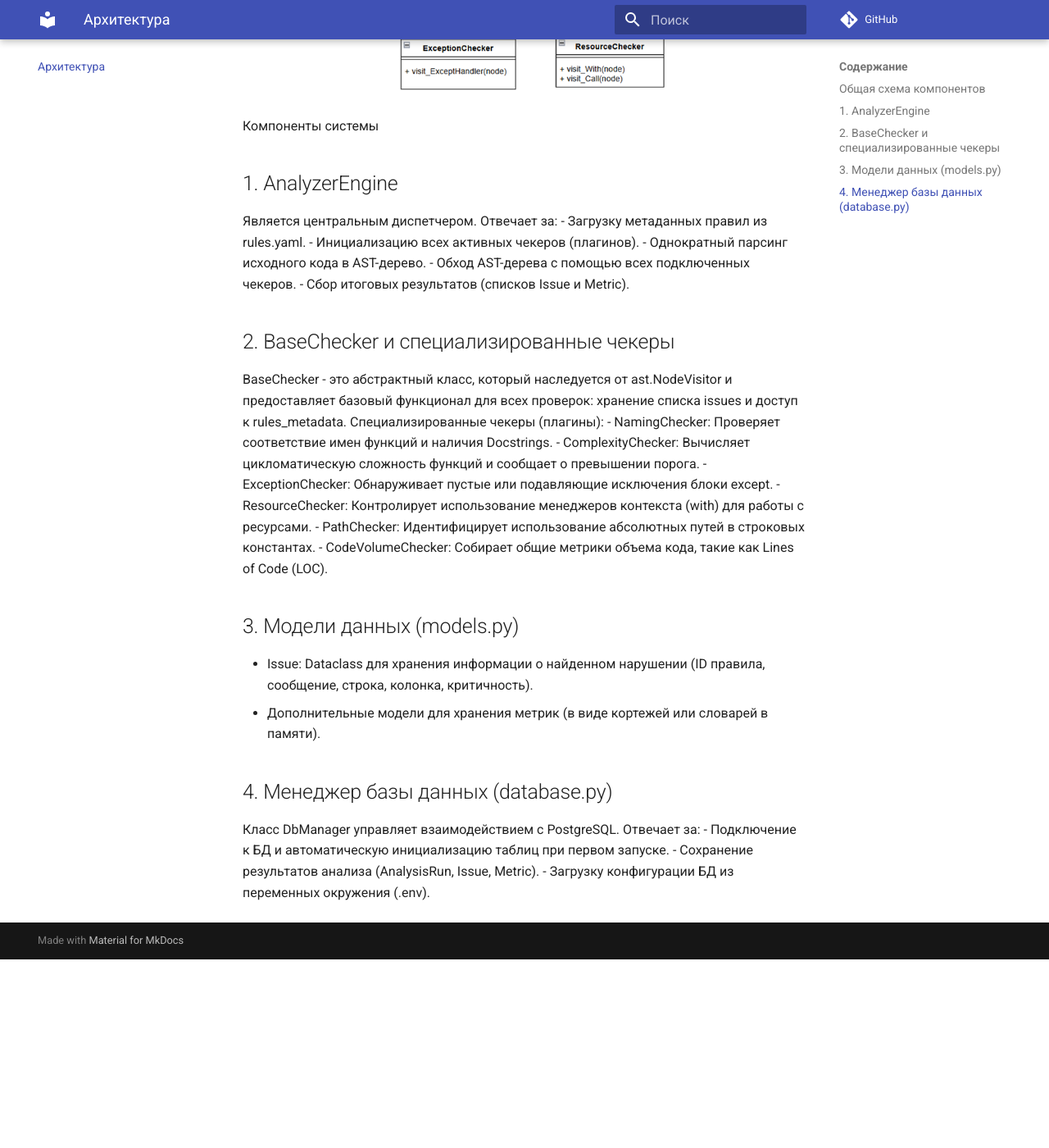
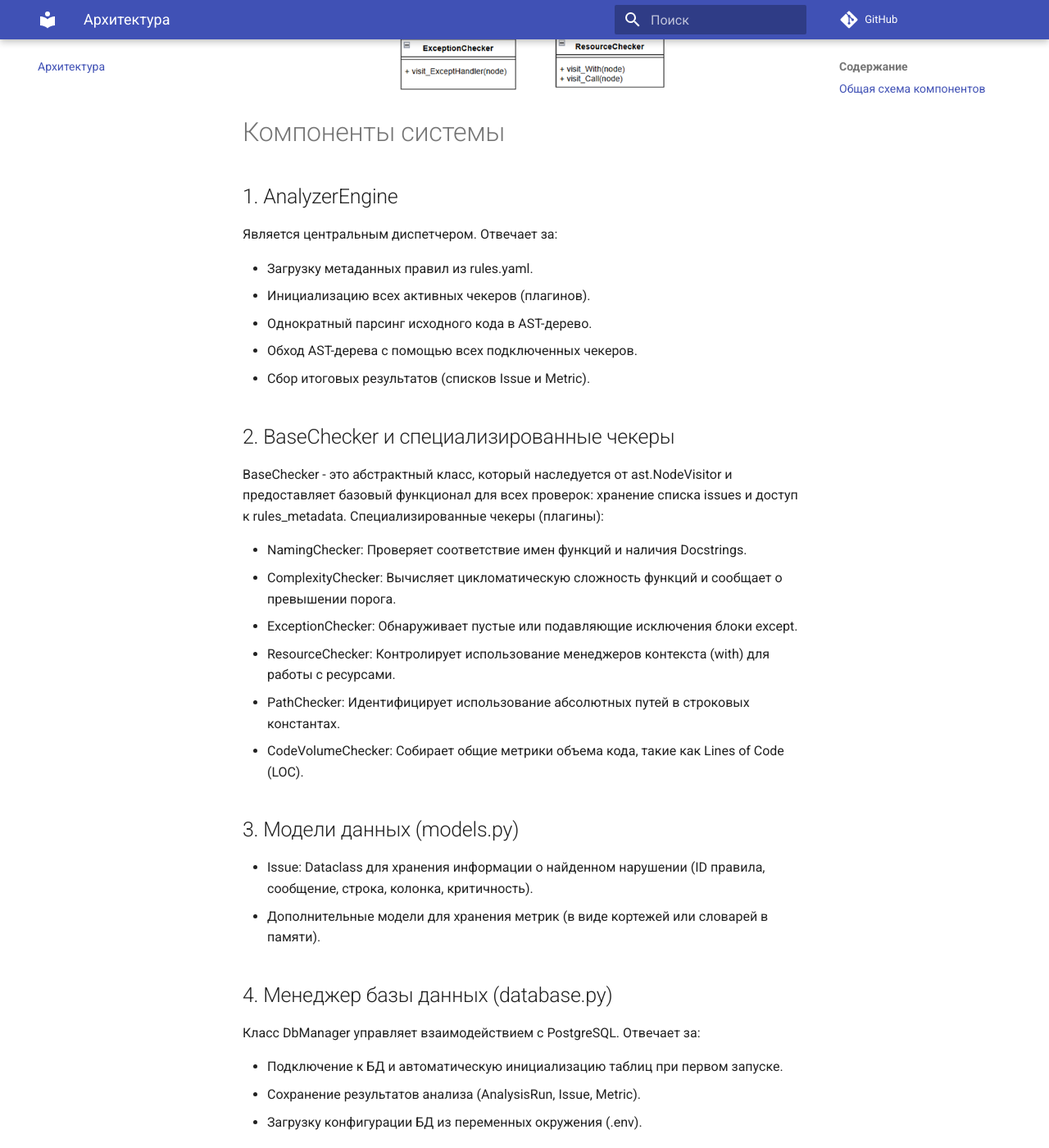
Before and after one commit to dangvaa/practice3, an MkDocs documentation site: the page built from docs/architecture.md, in a window 1280 px wide and 1400 px high, scrolled down 730 px. Shown: the whole window at 82% size. Built offline with MkDocs 1.6.1 and Material for MkDocs 9.7.7, drawn with Linux system fonts in a browser that asks for light colours; comment, search, counter and statistics services are not loaded; before the commit the page ends 1900 px from its top, so only the background shows below that.

Commit message:
docs update

```diff
--- a/docs/architecture.md
+++ b/docs/architecture.md
@@ -6,28 +6,35 @@
 
 ![alt text](classDiagram.png)
 
-Компоненты системы
+# Компоненты системы
 ## 1. AnalyzerEngine
 Является центральным диспетчером. Отвечает за:
+
 - Загрузку метаданных правил из rules.yaml.
 - Инициализацию всех активных чекеров (плагинов).
 - Однократный парсинг исходного кода в AST-дерево.
 - Обход AST-дерева с помощью всех подключенных чекеров.
 - Сбор итоговых результатов (списков Issue и Metric).
+
 ## 2. BaseChecker и специализированные чекеры
 BaseChecker - это абстрактный класс, который наследуется от ast.NodeVisitor и предоставляет базовый функционал для всех проверок: хранение списка issues и доступ к rules_metadata.
 Специализированные чекеры (плагины):
+
 - NamingChecker: Проверяет соответствие имен функций и наличия Docstrings.
 - ComplexityChecker: Вычисляет цикломатическую сложность функций и сообщает о превышении порога.
 - ExceptionChecker: Обнаруживает пустые или подавляющие исключения блоки except.
 - ResourceChecker: Контролирует использование менеджеров контекста (with) для работы с ресурсами.
 - PathChecker: Идентифицирует использование абсолютных путей в строковых константах.
 - CodeVolumeChecker: Собирает общие метрики объема кода, такие как Lines of Code (LOC).
+
 ## 3. Модели данных (models.py)
+
 - Issue: Dataclass для хранения информации о найденном нарушении (ID правила, сообщение, строка, колонка, критичность).
 - Дополнительные модели для хранения метрик (в виде кортежей или словарей в памяти).
+
 ## 4. Менеджер базы данных (database.py)
 Класс DbManager управляет взаимодействием с PostgreSQL. Отвечает за:
+
 - Подключение к БД и автоматическую инициализацию таблиц при первом запуске.
 - Сохранение результатов анализа (AnalysisRun, Issue, Metric).
 - Загрузку конфигурации БД из переменных окружения (.env).
```
Also changed, not shown: README.md (+3 -1 lines), docs/dev_guide.md (+1 -0 lines).
